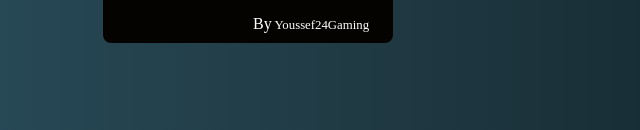
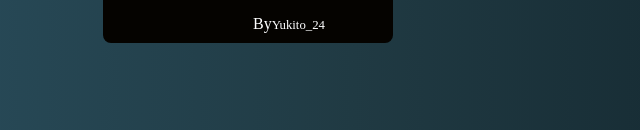
Before and after one commit to Yousef24Gaming/Calculator-by-Yukito_24, a plain HTML site: page index.html in a window 1280 px wide. Shown: the part 667-797 px from the top of the page, 287-927 px from the left. Drawn offline with nearby package versions, Linux system fonts and the light colour scheme.

Commit message:
Update index.html

```diff
--- a/index.html
+++ b/index.html
@@ -216,7 +216,7 @@ calculation=result;localStorage.setItem('calculation', calculation);resEqual();"
 
       <br /><br />
       <span class="maker">By</span
-      ><span class="maker" id="owner"> Youssef24Gaming</span>
+      ><span class="maker" id="owner">Yukito_24</span>
     </div>
 
     <script
```
